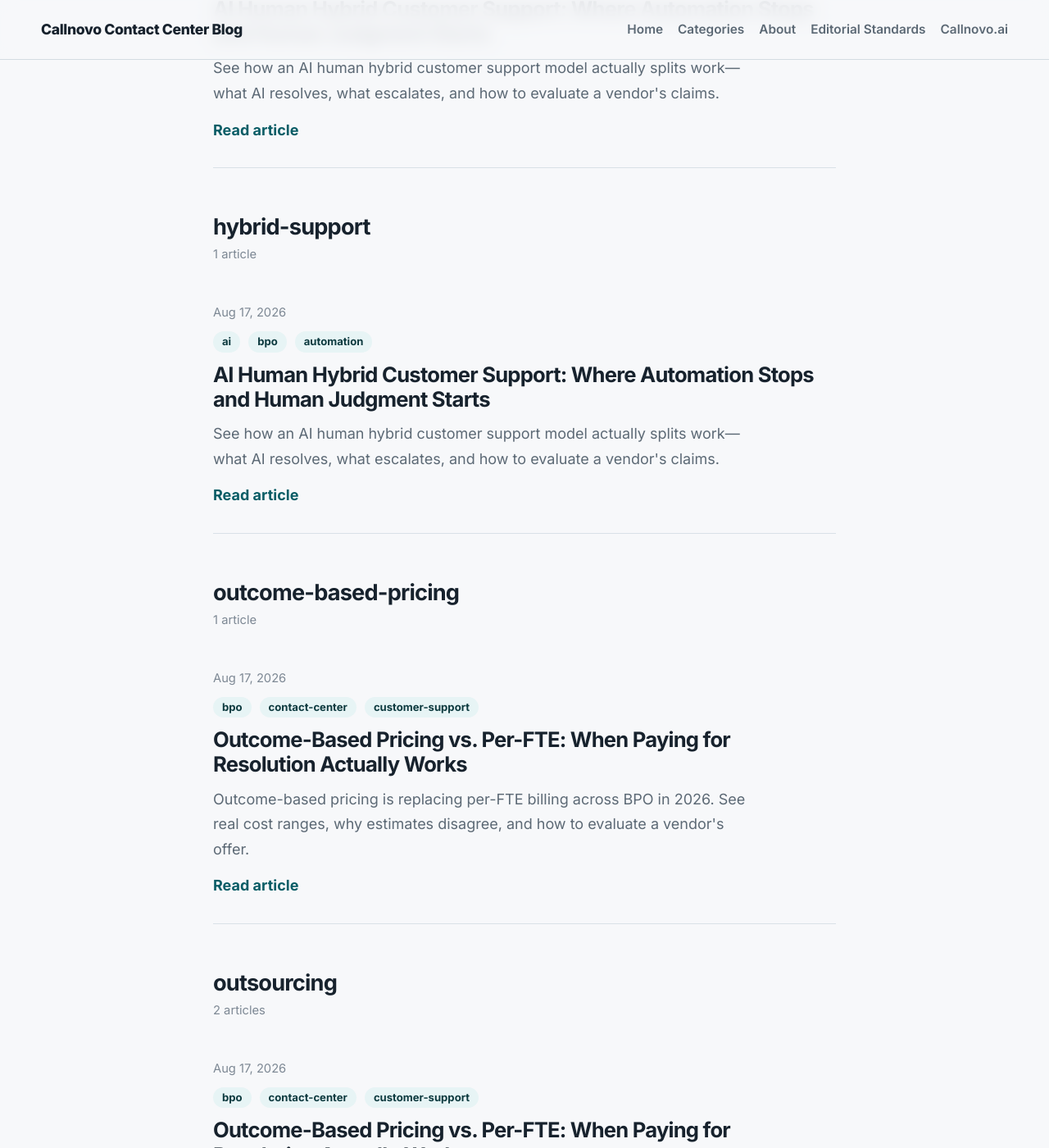
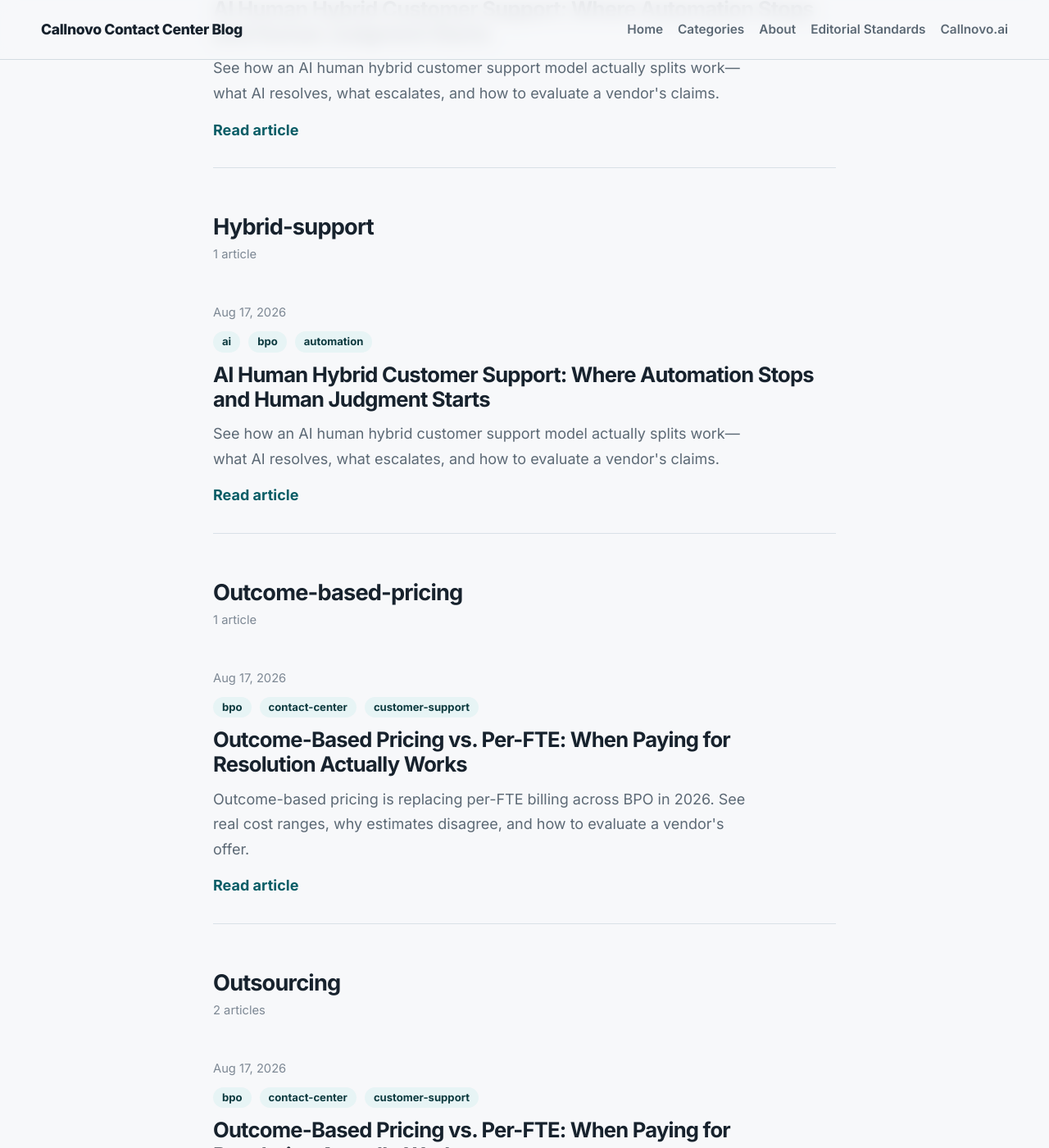
Before and after one commit to callnovo-cc/blog, a Jekyll site: the page built from categories.html, in a window 1280 px wide and 1400 px high, scrolled down 4391 px. Shown: the whole window at 82% size. Built offline with Jekyll 4.4.1, drawn with Linux system fonts in a browser that asks for light colours; some of the changed text lies outside the part shown.

Commit message:
Add files via upload

```diff
--- a/categories.html
+++ b/categories.html
@@ -12,63 +12,63 @@
     <p class="home-intro">Explore articles by topic across BPO, customer support, AI-powered CX, pricing models, and contact center operations.</p>
 
     <div class="topic-strip-inner">
-      {% assign sorted_categories = site.categories | sort %}
-      {% for category in sorted_categories %}
-        {% assign category_name = category[0] %}
-        {% assign posts_in_category = category[1] %}
+      {%- assign sorted_categories = site.categories | sort -%}
+      {%- for category in sorted_categories -%}
+        {%- assign category_name = category[0] -%}
+        {%- assign posts_in_category = category[1] -%}
         <a class="topic-chip" href="#{{ category_name | slugify }}">
           {{ category_name }} ({{ posts_in_category | size }})
         </a>
-      {% endfor %}
+      {%- endfor -%}
     </div>
   </div>
 </section>
 
 <section class="post-feed">
   <div class="site-shell site-shell-narrow">
-    {% assign sorted_categories = site.categories | sort %}
-    {% for category in sorted_categories %}
-      {% assign category_name = category[0] %}
-      {% assign posts_in_category = category[1] %}
+    {%- assign sorted_categories = site.categories | sort -%}
+    {%- for category in sorted_categories -%}
+      {%- assign category_name = category[0] -%}
+      {%- assign posts_in_category = category[1] -%}
 
       <section class="category-block" id="{{ category_name | slugify }}">
         <div class="category-block-header">
-          <h2>{{ category_name }}</h2>
+          <h2>{{ category_name | capitalize }}</h2>
           <p class="post-meta">{{ posts_in_category | size }} article{% if posts_in_category.size != 1 %}s{% endif %}</p>
         </div>
 
-        {% for post in posts_in_category %}
+        {%- for post in posts_in_category -%}
           <article class="post-card">
-            {% if post.image %}
+            {%- if post.image -%}
               <a class="post-card-image" href="{{ post.url | relative_url }}">
                 <img src="{{ post.image | relative_url }}" alt="{{ post.image_alt | default: post.title }}" loading="lazy" decoding="async">
               </a>
-            {% endif %}
+            {%- endif -%}
 
             <p class="post-meta">{{ post.date | date: "%b %-d, %Y" }}</p>
 
-            {% if post.categories %}
+            {%- if post.categories -%}
               <div class="tag-row tag-row-compact">
-                {% for post_category in post.categories limit:3 %}
+                {%- for post_category in post.categories limit:3 -%}
                   <a class="tag" href="#{{ post_category | slugify }}">{{ post_category }}</a>
-                {% endfor %}
+                {%- endfor -%}
               </div>
-            {% endif %}
+            {%- endif -%}
 
             <h3 class="post-card-title">
               <a href="{{ post.url | relative_url }}">{{ post.title }}</a>
             </h3>
 
-            {% if post.description %}
+            {%- if post.description -%}
               <p class="post-card-description">{{ post.description }}</p>
-            {% endif %}
+            {%- endif -%}
 
             <p class="post-card-link">
               <a href="{{ post.url | relative_url }}">Read article</a>
             </p>
           </article>
-        {% endfor %}
+        {%- endfor -%}
       </section>
-    {% endfor %}
+    {%- endfor -%}
   </div>
 </section>
```
Also changed, not shown: other parts of categories.html (+1 -1 lines), README.md.
